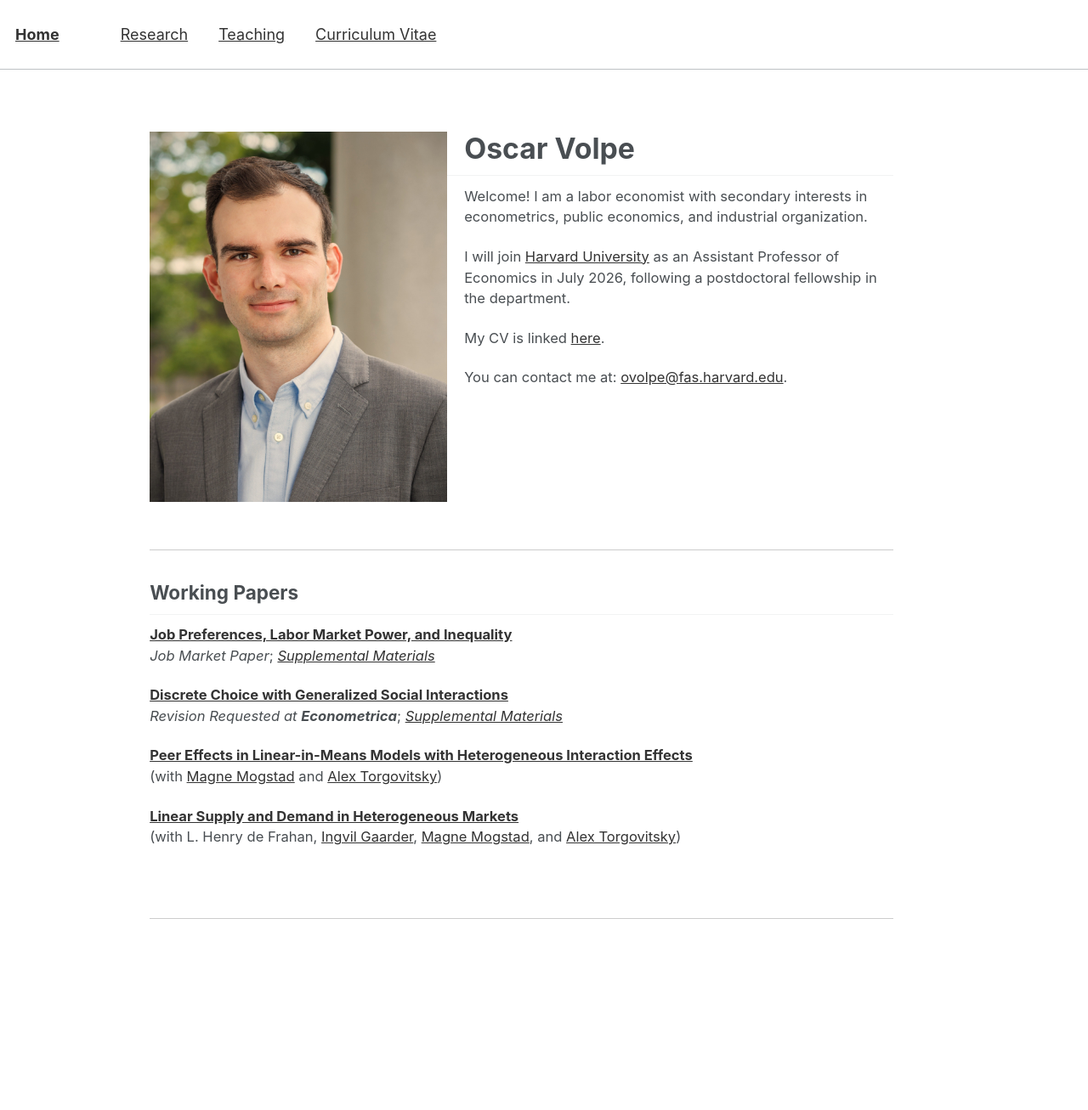
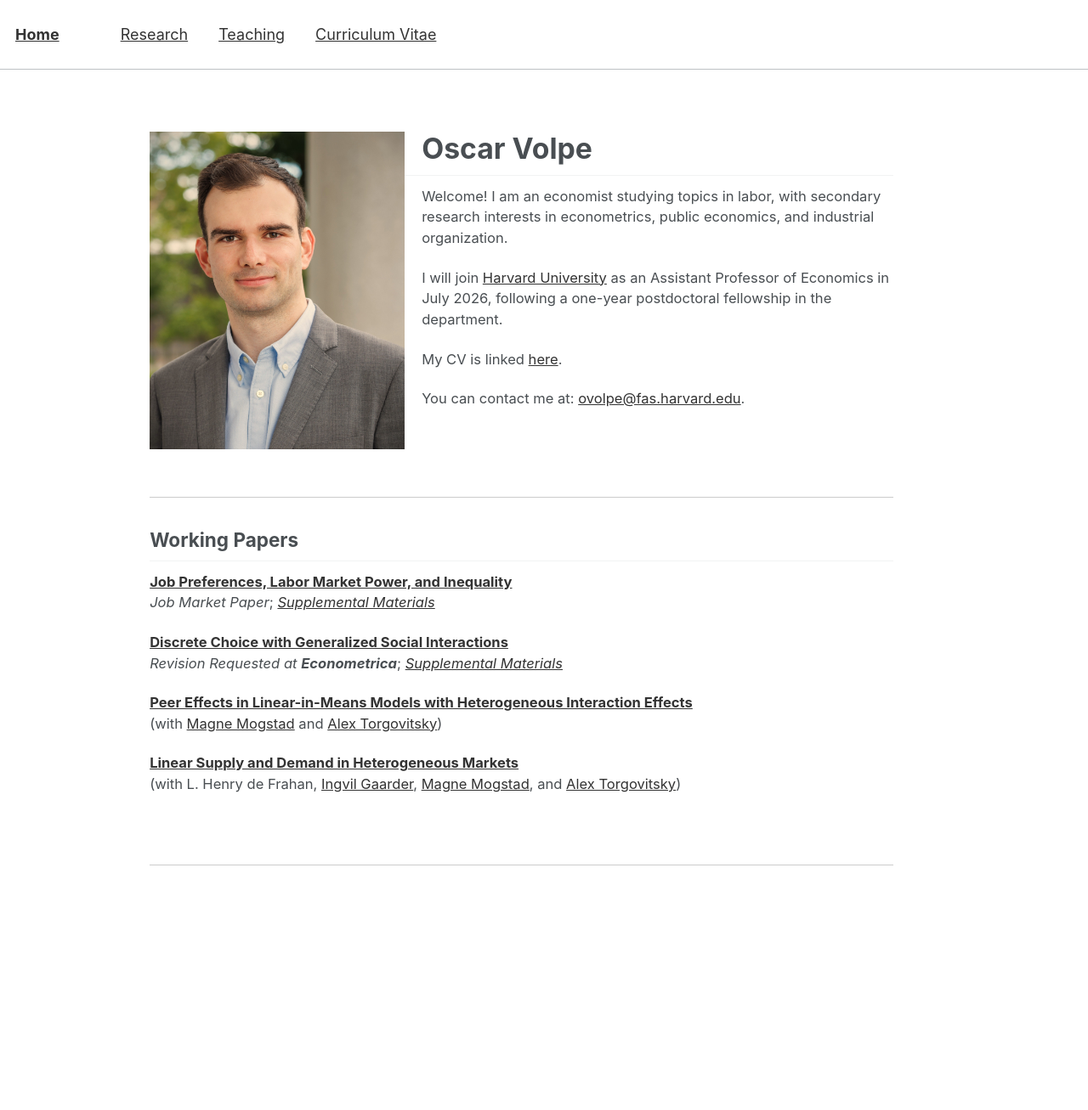
Before and after one commit to ovolpe/ovolpe.github.io, a Jekyll site: the page built from _pages/about.md, in a window 1280 px wide. Shown: the whole page at 85% size. Built offline with Jekyll 4.4.1, drawn with Linux system fonts in a browser that asks for light colours; after the commit the page ends 1244 px from its top, so only the background shows below that.

Commit message:
Update about.md

```diff
--- a/_pages/about.md
+++ b/_pages/about.md
@@ -8,11 +8,11 @@ redirect_from:
   - /about.html
 ---
 
-## <span style="font-size: 1.5em;">Oscar Volpe</span><img class="img-responsive" style="float: left; margin: 0px 20px 20px 0px;" src="/files/headshot.jpg" width="350">
+## <span style="font-size: 1.5em;">Oscar Volpe</span><img class="img-responsive" style="float: left; margin: 0px 20px 20px 0px;" src="/files/headshot.jpg" width="300">
 
-Welcome! I am a labor economist with secondary interests in econometrics, public economics, and industrial organization.
+Welcome! I am an economist studying topics in labor, with secondary research interests in econometrics, public economics, and industrial organization.
 
-I will join <a href="https://www.economics.harvard.edu">Harvard University</a> as an Assistant Professor of Economics in July 2026, following a postdoctoral fellowship in the department.
+I will join <a href="https://www.economics.harvard.edu">Harvard University</a> as an Assistant Professor of Economics in July 2026, following a one-year postdoctoral fellowship in the department.
 
 My CV is linked <a href="/files/cv.pdf">here</a>.
 
```
